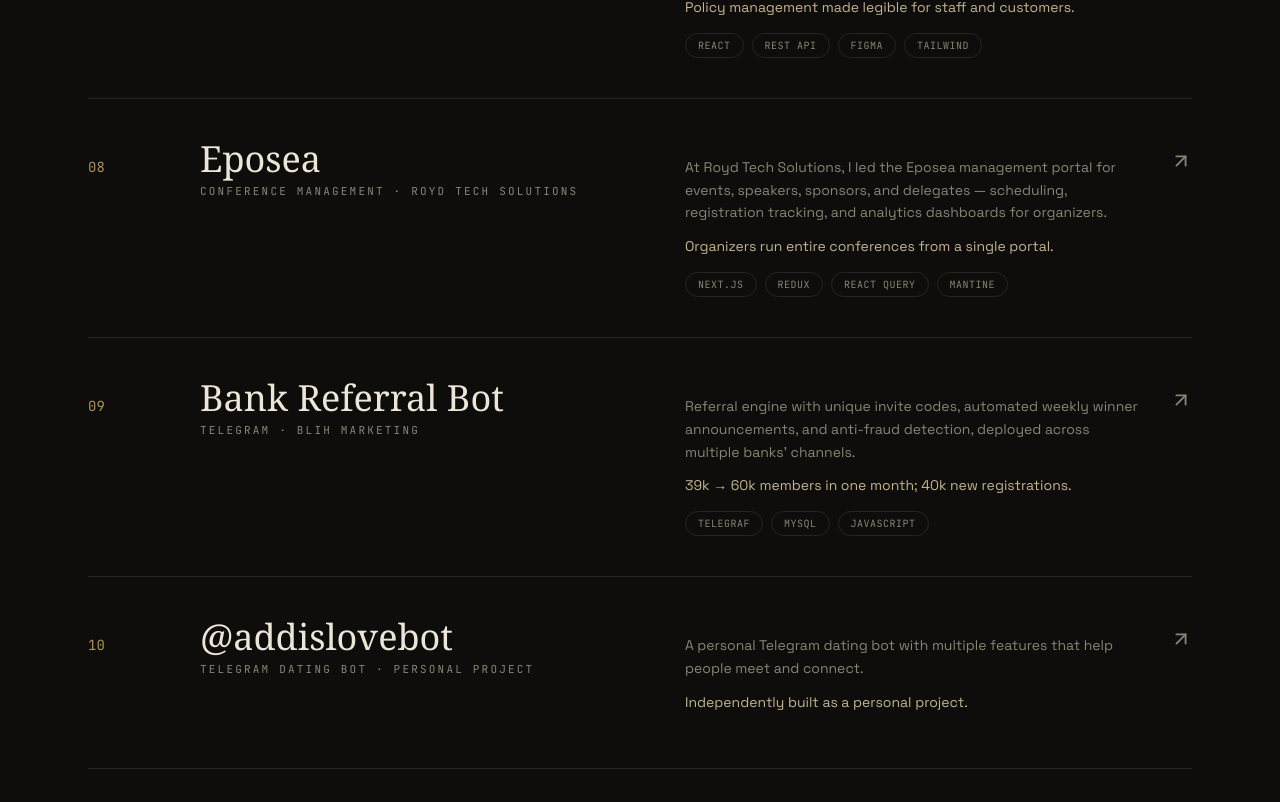
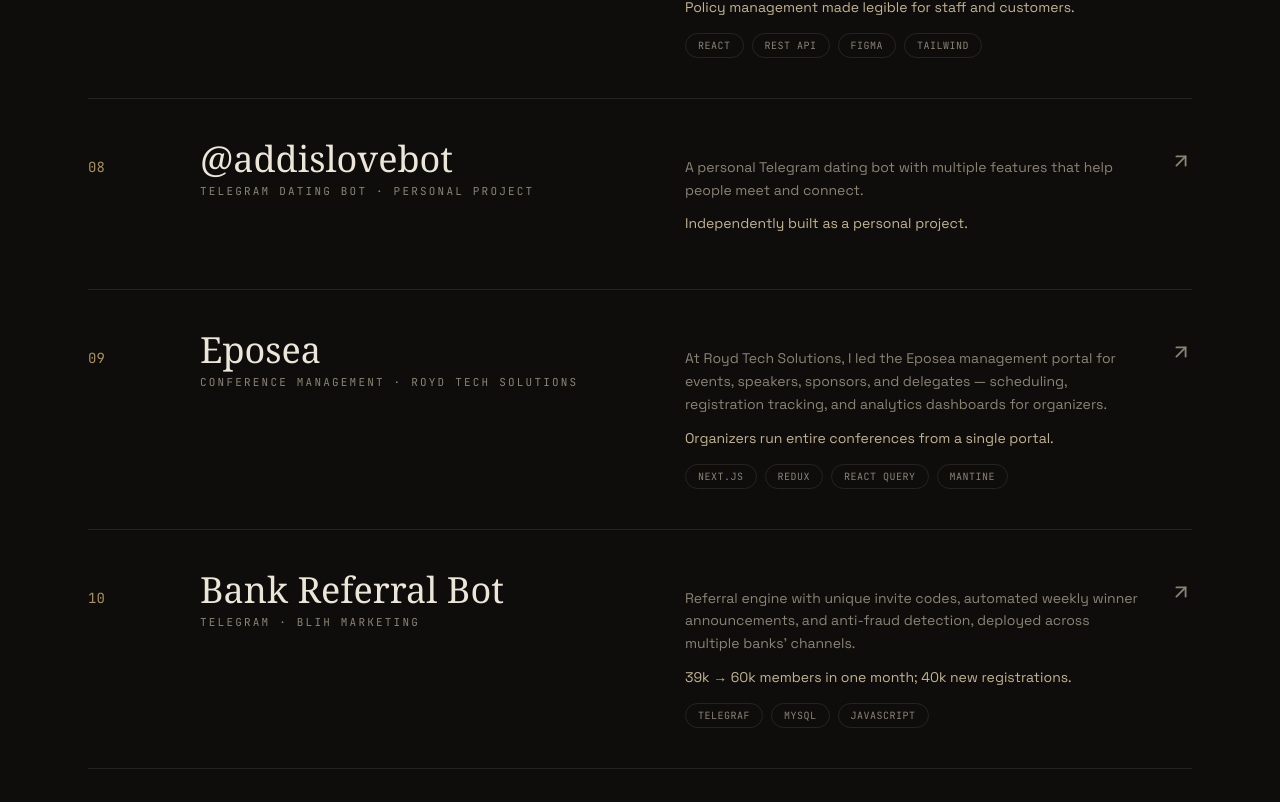
Before and after one commit to Millagoss/my-portfolio, a React (Vite) app: page / in a window 1280 px wide. Shown: the part 2838-3640 px from the top of the page. Built offline with nearby package versions, Linux system fonts and the light colour scheme; a web font is replaced by a local one.

Commit message:
Move AddisLoveBot before Eposea and Bank Referral Bot

```diff
--- a/src/data/cv.ts
+++ b/src/data/cv.ts
@@ -233,6 +233,16 @@ export const projects: Project[] = [
   },
   {
     index: "08",
+    title: "@addislovebot",
+    kind: "Telegram Dating Bot · Personal Project",
+    description:
+      "A personal Telegram dating bot with multiple features that help people meet and connect.",
+    impact: "Independently built as a personal project.",
+    stack: [],
+    link: "https://t.me/addislovebot",
+  },
+  {
+    index: "09",
     title: "Eposea",
     kind: "Conference Management · Royd Tech Solutions",
     description:
@@ -242,7 +252,7 @@ export const projects: Project[] = [
     link: "https://eposea.com",
   },
   {
-    index: "09",
+    index: "10",
     title: "Bank Referral Bot",
     kind: "Telegram · Blih Marketing",
     description:
@@ -250,16 +260,6 @@ export const projects: Project[] = [
     impact: "39k → 60k members in one month; 40k new registrations.",
     stack: ["Telegraf", "MySQL", "JavaScript"],
     link: "https://github.com/Millagoss",
-  },
-  {
-    index: "10",
-    title: "@addislovebot",
-    kind: "Telegram Dating Bot · Personal Project",
-    description:
-      "A personal Telegram dating bot with multiple features that help people meet and connect.",
-    impact: "Independently built as a personal project.",
-    stack: [],
-    link: "https://t.me/addislovebot",
   },
 ];
 
```
